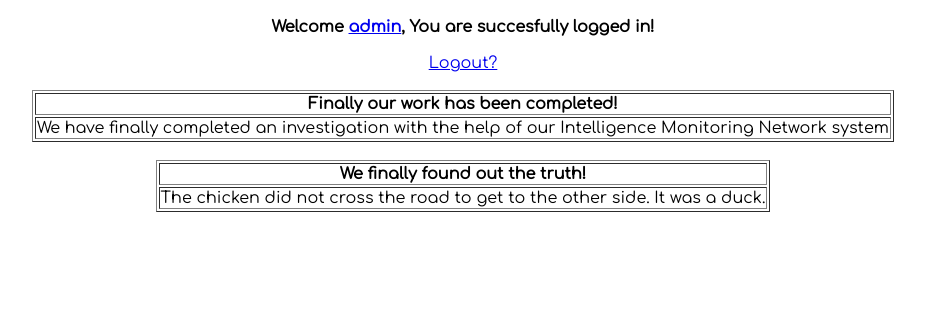
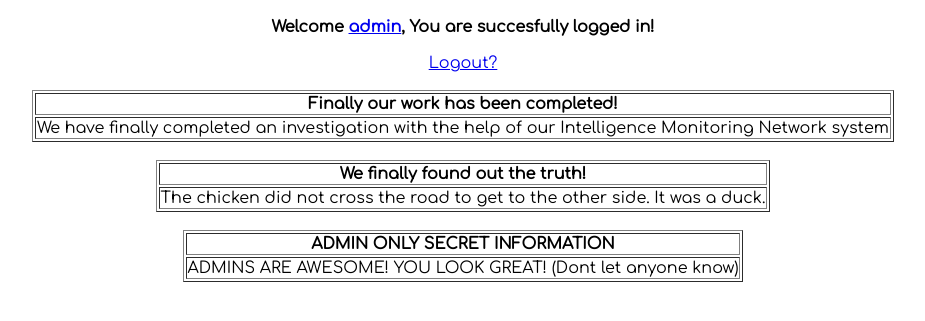
Before and after one commit to MrAndre96/SecurityProject, a PHP site: page /overview in a window 1280 px wide. Shown: the part 94-415 px from the top of the page, without its empty margins (177-1102 px from the left). Run offline with PHP 8.4, Linux system fonts and the light colour scheme; a user stored in the database is signed in; data comes from the database, SQL or seed files in the repository; both versions use the stored data as it was after the commit.

Commit message:
Database added field for admin rights Logging in on low now directs to overview?admin=false to show it can be set to true. Overview page on low will display admin only data when admin=true all difficulties will display admin only data when admin is logged in admin only data displays at bottom of overview page

```diff
--- a/index.php
+++ b/index.php
@@ -21,7 +21,7 @@ if (isset($_POST['submit'])){
 
 			if($results){
 				$_SESSION['user_id'] = $results['id'];
-				header("Location: overview");
+				header("Location: overview?admin=false");
 			} else {
 				$message = 'Sorry, those credentials do not match';
 			}
--- a/overview.php
+++ b/overview.php
@@ -5,10 +5,15 @@ if (isset($_POST['difficulty'])) {
 } else if(empty($_SESSION['difficulty'])) {
 	$_SESSION['difficulty'] = 'low';
 }
+$admin = false;
 require 'database.php';
 if($_SESSION['difficulty'] == 'low' || $_SESSION['difficulty'] == 'medium' && isset($_SESSION['user_id'])){
 	$get_message = mysqli_query($connection,"SELECT id,title,message FROM messages");
 	$message = mysqli_fetch_array($get_message,MYSQLI_ASSOC);
+	if ($_SESSION['difficulty'] == 'low' && isset($_GET['admin']) && $_GET['admin'] == 'true')
+	{
+	$admin = true;
+	}
 
 	if(isset($_SESSION['user_id']) && $_SESSION['difficulty'] == 'low'
 	|| $_SESSION['difficulty'] == 'medium'){
@@ -20,14 +25,31 @@ if($_SESSION['difficulty'] == 'low' || $_SESSION['difficulty'] == 'medium' && is
 	}
 }elseif($_SESSION['difficulty'] == 'high' && isset($_SESSION['user_id'])){
 	$get_user = $conn->prepare('SELECT id,email,username FROM users WHERE id = :id');
-	$get_user->bindParam(':id', $_SESSION['user_id']);
-	$get_user->execute();
-	$user = $get_user->fetch(PDO::FETCH_ASSOC);
+    $get_user->bindParam(':id', $_SESSION['user_id']);
+    $get_user->execute();
+    $user = $get_user->fetch(PDO::FETCH_ASSOC);
 
 	$get_message = $conn->prepare('SELECT id,title,message FROM messages');
 	$get_message->execute();
 }else{
 	header("Location: index");
+}
+if($_SESSION['difficulty'] == 'high' && isset($_SESSION['user_id'])){
+
+    $get_user = $conn->prepare('SELECT admin FROM users WHERE id = :id');
+    $get_user->bindParam(':id', $_SESSION['user_id']);
+    $get_user->execute();
+    $get_admin = $get_user->fetch(PDO::FETCH_ASSOC)['admin'];
+    if($get_admin == 1){
+        $admin = true;
+    }
+}elseif($_SESSION['difficulty'] == 'low' || $_SESSION['difficulty'] == 'medium' && isset($_SESSION['user_id'])){
+    $sql = 'SELECT admin FROM users WHERE id ="'.$_SESSION['user_id'].'"';
+    $get_user = mysqli_query($connection, $sql);
+    $get_admin = mysqli_fetch_array($get_user,MYSQLI_ASSOC)['admin'];
+    if($get_admin == 1){
+        $admin = true;
+    }
 }
 ?>
 
@@ -79,6 +101,16 @@ if($_SESSION['difficulty'] == 'low' || $_SESSION['difficulty'] == 'medium' && is
 			'.$row['message'].'
 			</td></tr></table><br>';
 		}
+		if ($admin){
+            echo '<table border="1" align="center">
+			<tr>
+			<th>ADMIN ONLY SECRET INFORMATION</th>
+			</tr>
+			<tr><td>
+			ADMINS ARE AWESOME! YOU LOOK GREAT! (Dont let anyone know)
+			</td></tr></table><br>';
+        }
+
 		?>
 	</body>
 </html>
```
Also changed, not shown: database.sql (+6 -4 lines).
